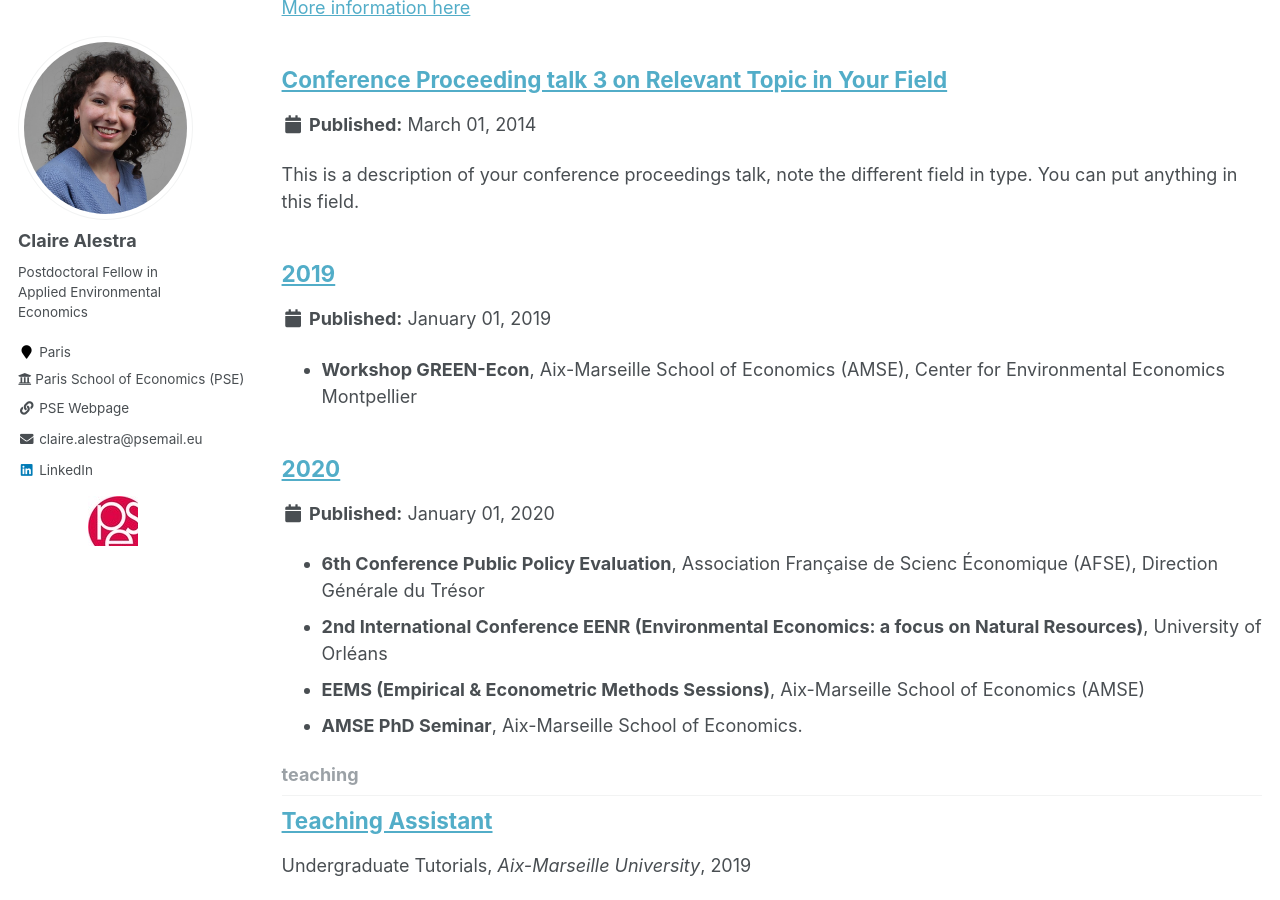
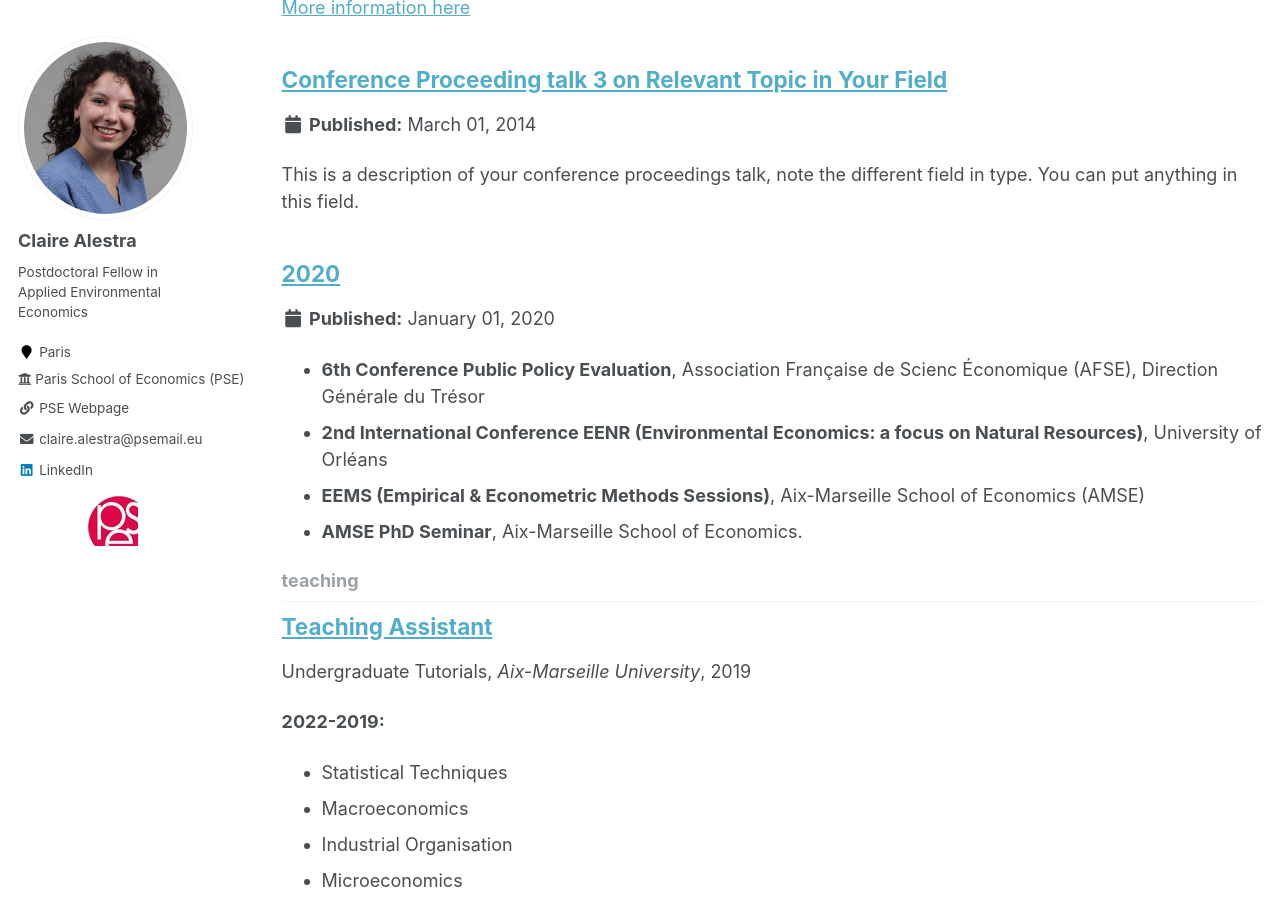
Before and after one commit to ClaireAlestra/ClaireAlestra.github.io, a Jekyll site: the page built from _pages/collection-archive.html, in a window 1280 px wide and 900 px high, scrolled down 2564 px. Built offline with Jekyll 4.4.1, drawn with Linux system fonts in a browser that asks for light colours; a file with an impossible date is left out.

Commit message:
Update 2012-03-01-talk-1.md

```diff
--- a/_talks/2012-03-01-talk-1.md
+++ b/_talks/2012-03-01-talk-1.md
@@ -4,7 +4,7 @@ collection: talks
 type:
 permalink: /talks/2019-conferences
 venue:
-date: 2019-01-01
+date:
 location:
 ---
 
```
